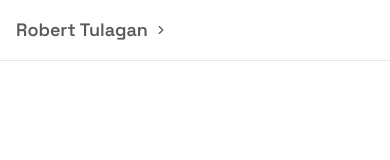
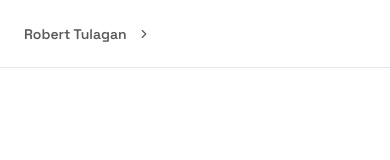
Before and after one commit to robaaaru/Portfolio, a React (Vite) app: page / in a window 390 px wide. Shown: the top 160 px of the page. Built offline with nearby package versions, Linux system fonts and the light colour scheme.

Commit message:
fix: adjust Header component styles for improved layout and readability

```diff
--- a/src/components/Header.jsx
+++ b/src/components/Header.jsx
@@ -3,12 +3,12 @@ import {Breadcrumb, BreadcrumbItem,BreadcrumbLink, BreadcrumbList, BreadcrumbPag
 export default function Header(){
 
     return(
-        <header className="fixed top-0 w-full ">
-            <div className="mx-auto w-[45rem] p-4 max-h-18 border-gray-200 border-b-1 backdrop-blur-2xl overflow-hidden">
+        <header className="fixed top-0 w-full">
+            <div className="mx-auto w-[45rem] p-5 h-17 border-gray-200 border-b-1 backdrop-blur-2xl overflow-hidden">
             <Breadcrumb>
                 <BreadcrumbList>
                     <BreadcrumbItem>
-                        <BreadcrumbLink className="text-lg font-semibold">Robert Tulagan</BreadcrumbLink>
+                        <BreadcrumbLink className="text-sm p-1 lg:p-0 lg:text-lg font-semibold">Robert Tulagan</BreadcrumbLink>
                     </BreadcrumbItem>
                 <BreadcrumbSeparator/>
 
```
